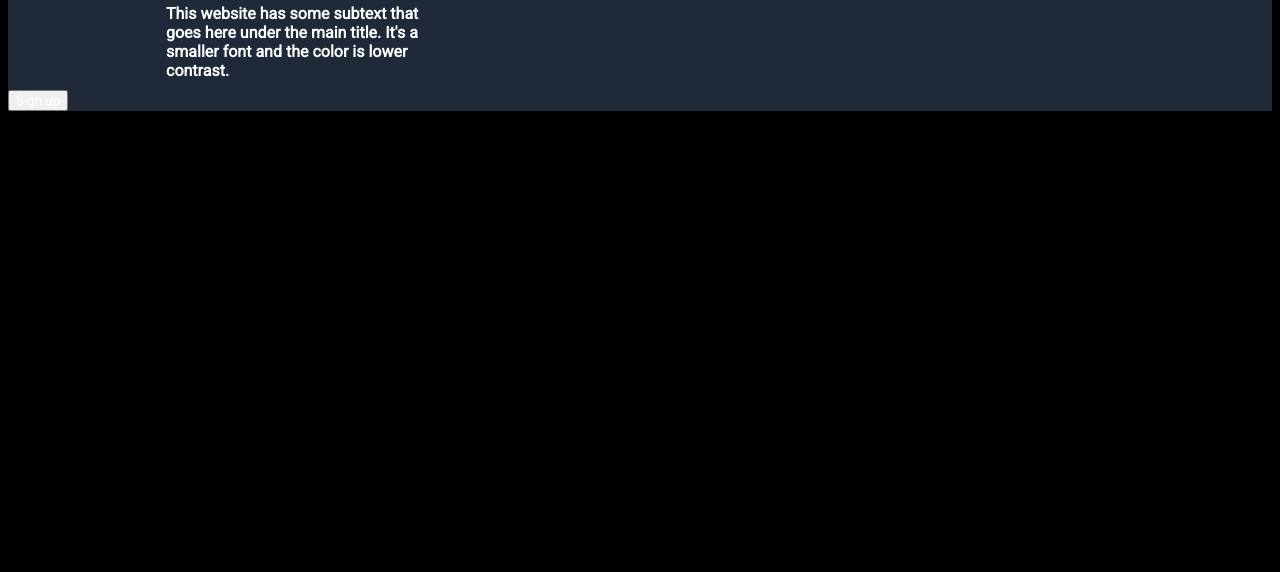
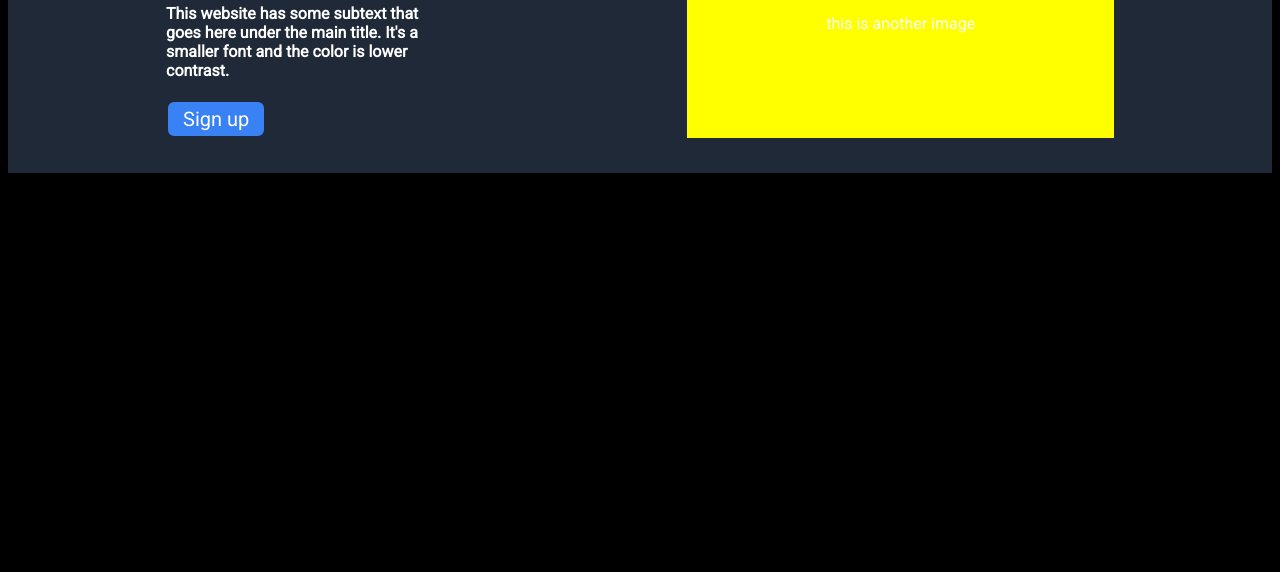
Before and after one commit to swayam0815/landing-page-odin-project-, a plain HTML site: page index.html in a window 1280 px wide. Shown: the part 228-800 px from the top of the page. Drawn offline with Linux system fonts and the light colour scheme.

Commit message:
final styling for header

```diff
--- a/index.html
+++ b/index.html
@@ -23,7 +23,7 @@
                 <a>header link two</a>
                 <a>header link three</a>
 
-                </div>
+            </div>
         </nav>
 
 
@@ -36,14 +36,15 @@
                     is
                     lower
                     contrast.</p>
+
+                    <button>Sign up</button>
+
             </div>
 
-            <div id = "add-image">
+            <div id="add-image">
                 this is another image
             </div>
         </div>
-        <button>Sign up</button>
-
 
     </header>
 </body>
--- a/styles.css
+++ b/styles.css
@@ -22,6 +22,7 @@ header {
     padding: 10px;
     margin: auto;
     width: 75%;
+    padding-bottom: 35px;
 }
 
 #sub-title {
@@ -69,7 +70,29 @@ nav {
     font-size: 18px;
     color: #e5e7eb;
     justify-content: flex-end;
+}
+
+#add-image{
+    display: flex;
+    justify-content: center;
+    align-items: center;
+    width: 45%;
+    height: 3000;
+    background-color: yellow;
+}
+
+#subheader button{
+    display: flex;
+    background-color: #3882F6;
+    border-radius: 8px;
+    border: 2px solid #1f2937;
+    font-size: 20px;
+    padding: 5px;
+    padding-left: 15px;
+    padding-right: 15px;
+}
 
 
-
+#subheader button:hover {
+background-color: red;
 }
```
